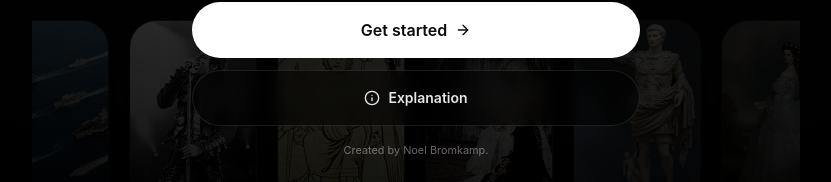
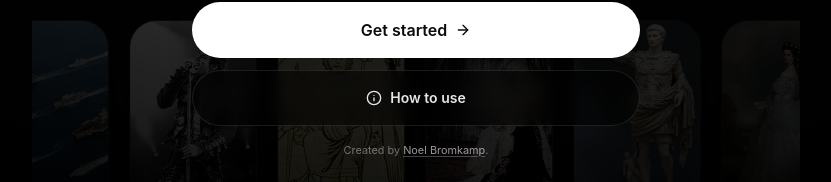
Before and after one commit to noelbrm/Scrollpedia, a React (Vite) app: page / in a window 1280 px wide. Shown: the part 618-800 px from the top of the page, without its empty margins (224-1055 px from the left). Built offline with nearby package versions, Linux system fonts and the light colour scheme.

Commit message:
feat: refine welcome screen actions and attribution

```diff
--- a/src/components/WelcomeScreen.tsx
+++ b/src/components/WelcomeScreen.tsx
@@ -50,7 +50,16 @@ export default function WelcomeScreen({
           language={language}
         />
         <footer className="mt-1 text-center text-[0.68rem] text-white/40">
-          {copy.aboutMeDescription}
+          {language === 'de' ? 'Erstellt von ' : 'Created by '}
+          <a
+            href="https://github.com/noelbrm/Scrollpedia"
+            target="_blank"
+            rel="noopener noreferrer"
+            className="text-white/60 underline decoration-white/25 underline-offset-2 transition-colors hover:text-white"
+          >
+            Noel Bromkamp
+          </a>
+          .
         </footer>
       </div>
     </div>
--- a/src/content/ui.ts
+++ b/src/content/ui.ts
@@ -4,7 +4,7 @@ export const uiCopy = {
     de: {
         welcomeTitle: 'Willkommen bei Scrollpedia',
         welcomeStart: 'Los geht\'s',
-        welcomeExplanation: 'Erklärung',
+        welcomeExplanation: 'So funktioniert\'s',
         languageLabel: 'Wikipedia Sprache',
         aboutAria: 'Informationen zur App anzeigen',
         aboutTitle: 'Was ist Scrollpedia?',
@@ -81,7 +81,7 @@ export const uiCopy = {
     en: {
         welcomeTitle: 'Welcome to Scrollpedia',
         welcomeStart: 'Get started',
-        welcomeExplanation: 'Explanation',
+        welcomeExplanation: 'How to use',
         languageLabel: 'Wikipedia language',
         aboutAria: 'Show app information',
         aboutTitle: 'What is Scrollpedia?',
```
